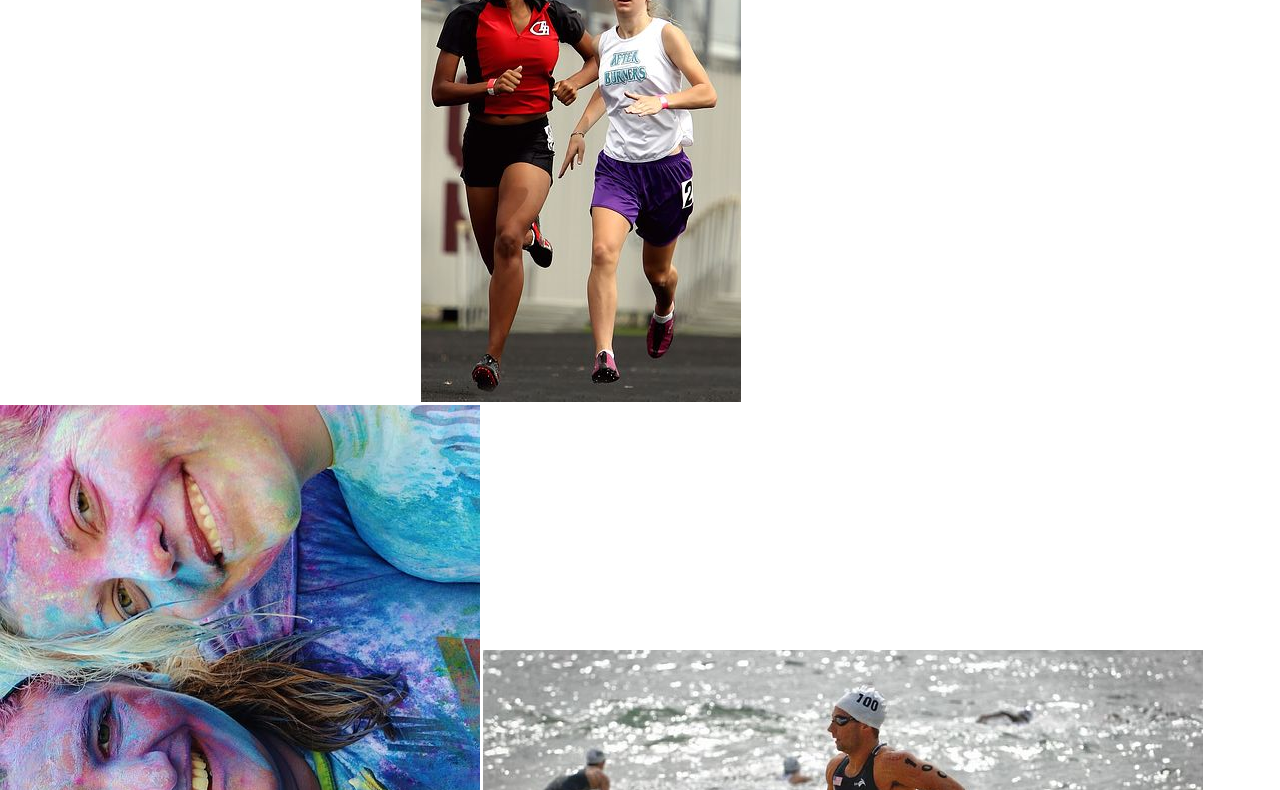
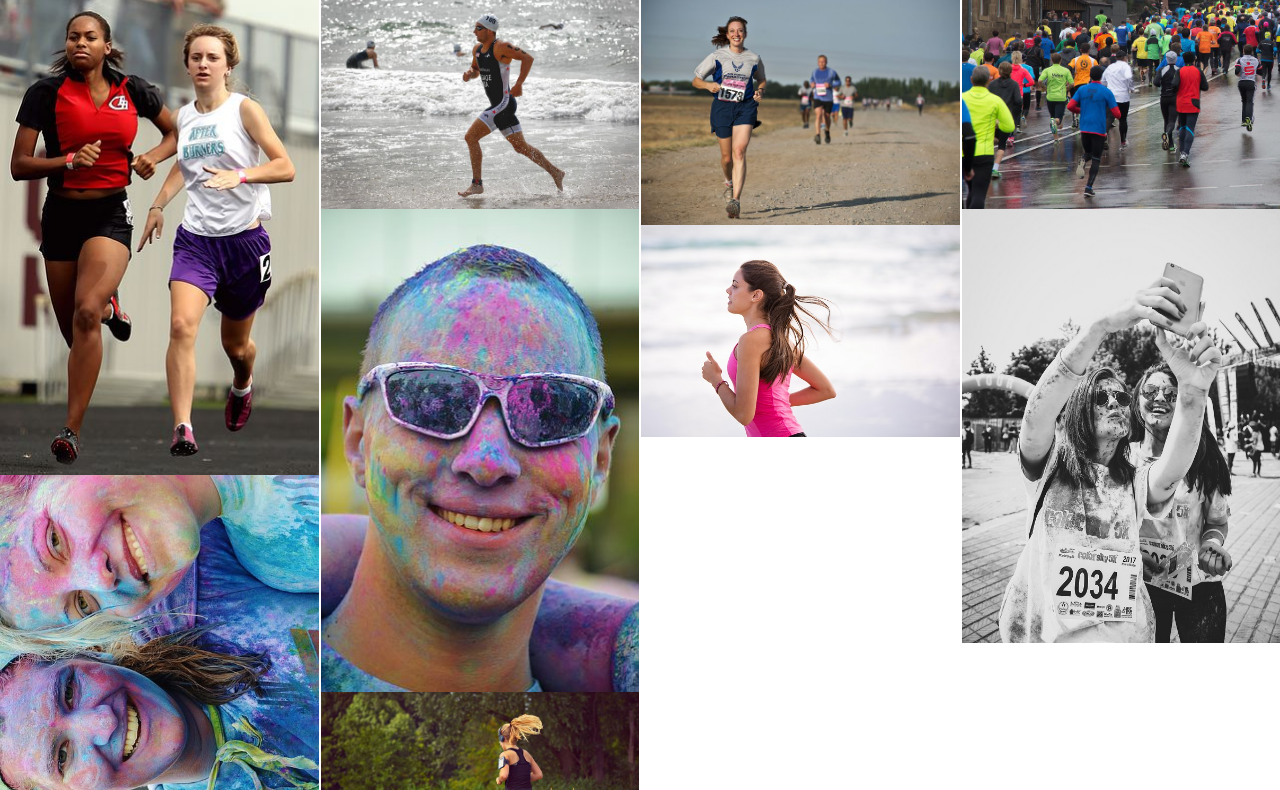
Before and after one commit to Vaugert/webiste-1-, a plain HTML site: page gallery.html in a window 1280 px wide. Shown: the part 78-868 px from the top of the page. Drawn offline with Linux system fonts and the light colour scheme.

Commit message:
Gallery page done, added photos and style

```diff
--- a/assets/style.css
+++ b/assets/style.css
@@ -255,3 +255,18 @@ footer{
     padding: 5%;
     color: #3a3a3a
 }
+
+#photos {
+    clear: both;
+    line-height: 0;
+    column-count: 4;
+    column-gap: 2px;
+
+
+}
+
+#photos > img {
+    width: 100%;
+
+
+}
--- a/gallery.html
+++ b/gallery.html
@@ -30,7 +30,7 @@
 
     </header>
 
-    <section>
+    <section id="photos">
         <img src="assets/images/athletes.jpg" alt=" Two athletes running together">
         <img src="assets/images/girls.jpg" alt="Three girls at charity paint running Festival">
         <img src="assets/images/runner3.jpg" alt="Solo male runner jogging on a beach">
```
